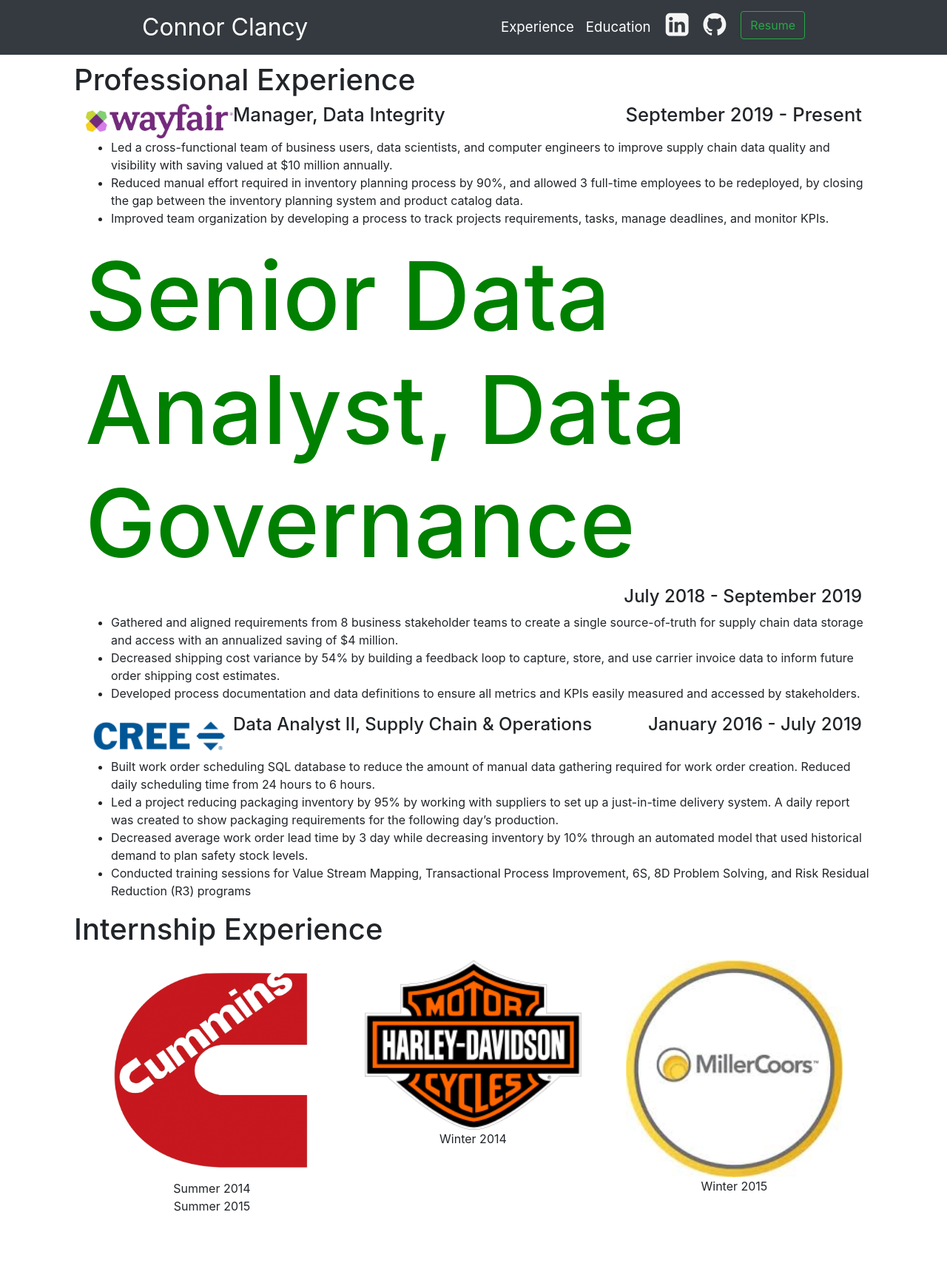
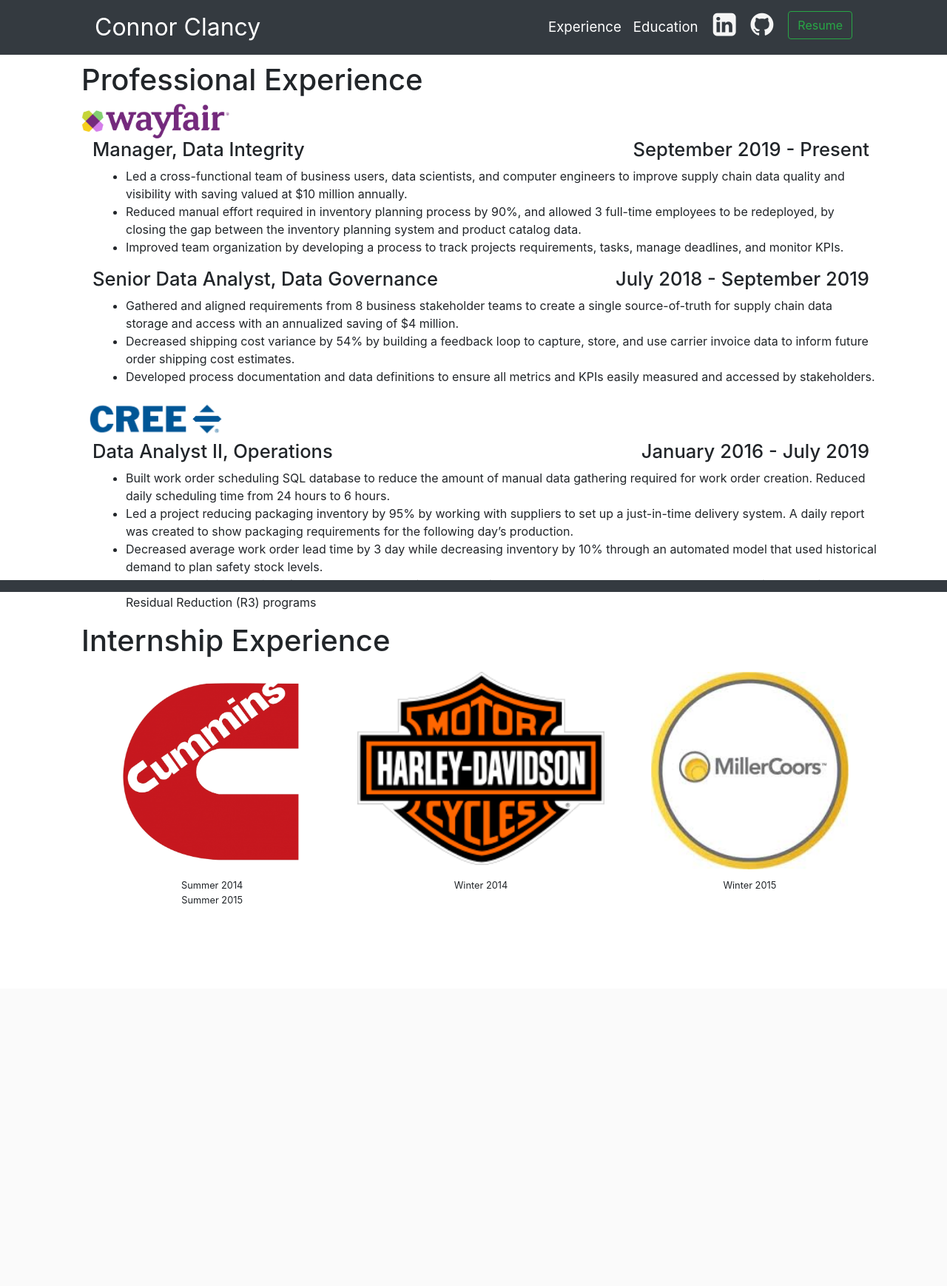
Before and after one commit to conclancy/connor-clancy.com, a Flask app: page /experience in a window 1280 px wide. Shown: the whole page at 74% size. After the commit the page ends 1221 px from the top, so only its background shows below. Run offline with Flask 2, Linux system fonts and the light colour scheme; some libraries are stand-ins or nearby versions.

Commit message:
added footer

```diff
--- a/app.py
+++ b/app.py
@@ -17,6 +17,8 @@
 @app.route('/style.css')
 def style():
     return url_for('static', 'style.css')
+    # required for browser to find the css file on the server
+    # https://flask.palletsprojects.com/en/1.1.x/quickstart/#static-files
 
 @app.route('/resume')
 def resume():
--- a/static/style.css
+++ b/static/style.css
@@ -1,5 +1,26 @@
 .experience-title{
-    font-size: 10vw;
+    font-size: 2vw;
     float: left;
-    color: green;
 }
+
+.experience-date{
+    font-size: 2vw;
+    float: right;
+}
+.experience-body{
+    margin-left: 20px;
+    margin-right: 5px;
+}
+
+.intern-date{
+    padding-top: 10px;
+    font-size: 1vw;
+    vertical-align: middle;
+    text-align: center;
+}
+
+.section-heading{
+    font-size: 3vw;
+    font-weight: bold;
+    margin-bottom: 10px;
+}
--- a/templates/experience.html
+++ b/templates/experience.html
@@ -2,18 +2,22 @@
 {% extends 'layout.html' %}
 
 {% block body %}
-<div class="container-fluid" style="padding-top: 10px; padding-bottom: 100px">
+<div class="container-fluid" style="padding-top: 10px; padding-bottom: 100px; margin-left: 10px; margin-right: 20px;">
     <h1>Professional Experience</h1>
-    <div class="container">
+    <div class="container-fluid" style="overflow: hidden">
+        <div class="row">
             <img class="float-left" style="width: 200px" src="../static/wayfair.png">
         </div>
-    <div class="clearfix"></div>
-    <div class="container-fluid">
-        <h4 class="float-left" style="font-size: 2vw;">Manager, Data Integrity</h4>
-        <h4 class="float-right" style="font-size: 2vw;">September 2019 - Present</h4>
+        <div class="row">
+            <div class="col">
+                <h4 class="experience-title">Manager, Data Integrity</h4>
             </div>
-    <div class="clearfix"></div>
-    <div style="margin-left: 10px; margin-right: 5px;">
+            <div class="col">
+                <h4 class="experience-date">September 2019 - Present</h4>
+            </div>
+        </div>
+        <div class="row">
+            <div class="experience-body">
                 <ul>
                     <li>
                         Led a cross-functional team of business users, data scientists, and computer engineers to improve supply chain data quality and visibility with saving valued at $10 million annually.
@@ -26,13 +30,17 @@
                     </li>
                 </ul>
             </div>
-    <div class="clearfix"></div>
-    <div class="container-fluid">
+        </div>
+        <div class="row">
+            <div class="col">
                 <h4 class="experience-title">Senior Data Analyst, Data Governance</h4>
-        <h4 class="float-right">July 2018 - September 2019</h4>
             </div>
-    <div class="clearfix"></div>
-    <div style="margin-left: 10px; margin-right: 5px;">
+            <div class="col">
+                <h4 class="experience-date">July 2018 - September 2019</h4>
+            </div>
+        </div>
+        <div class="row">
+            <div class="experience-body">
                 <ul>
                     <li>
                         Gathered and aligned requirements from 8 business stakeholder teams to create a single source-of-truth for supply chain data storage and access with an annualized saving of $4 million.
@@ -45,17 +53,20 @@
                     </li>
                 </ul>
             </div>
-    <div class="clearfix"></div>
-    <div class="container">
+        </div>
+        <div class="row">
             <img class="float-left" style="width: 200px" src="../static/cree_raw.png">
         </div>
-    <div class="clearfix"></div>
-    <div class="container-fluid">
-        <h4 class="float-left">Data Analyst II, Supply Chain & Operations</h4>
-        <h4 class="float-right">January 2016 - July 2019</h4>
+        <div class="row">
+            <div class="col">
+                <h4 class="experience-title">Data Analyst II, Operations</h4>
             </div>
-    <div class="clearfix"></div>
-    <div style="margin-left: 10px; margin-right: 5px;">
+            <div class="col">
+                <h4 class="experience-date">January 2016 - July 2019</h4>
+            </div>
+        </div>
+        <div class="row">
+            <div class="experience-body">
                 <ul>
                     <li>
                         Built work order scheduling SQL database to reduce the amount of manual data gathering required for work order creation. Reduced daily scheduling time from 24 hours to 6 hours.
@@ -71,33 +82,41 @@
                     </li>
                 </ul>
             </div>
-    <div class="clearfix"></div>
+        </div>
+    </div>
     <h1>Internship Experience</h1>
+    <!--https://getbootstrap.com/docs/4.0/layout/grid/-->
     <div class="container-fluid" style="border:1px; padding:10px; max-height: 350px; overflow: hidden">
-        <div class="container-fluid" style="float:left; width:33.3%; box-sizing:border-box;">
-            <div class="container-fluid" style="display: inline-block; vertical-align: top; text-align: center;">
-                <img style="width: 100%; margin:0 auto;", src="../static/cummins_raw.png">
-                <br>
+        <div class="row">
+            <div class="col" style="display: inline-block; vertical-align: top; text-align: center;">
+                <img style="width: 80%; margin:0 auto;", src="../static/cummins_raw.png">
+            </div>
+            <div class="col" style="display: inline-block; vertical-align: top; text-align: center;">
+                <img style="width: 100%; margin:0 auto;", src="../static/harley2.png">
+            </div>
+            <div class="col" style="display: inline-block; vertical-align: top; text-align: center;">
+                <img style="width: 80%; margin:0 auto;", src="../static/miller_raw.jpeg">
+            </div>
+        </div>
+        <div class="row">
+            <div class="col">
+                <div class="intern-date">
                     <a>Summer 2014</a>
                     <br>
                     <a>Summer 2015</a>
                 </div>
             </div>
-        <div class="container-fluid" style="float:left; width:33.3%; box-sizing:border-box;">
-            <div class="container-fluid" style="display: inline-block; text-align: center;">
-                <img style="width: 100%; margin:0 auto; vertical-align: center;", src="../static/harley2.png">
-                <br>
+            <div class="col">
+                <div class="intern-date">
                     <a>Winter 2014</a>
                 </div>
             </div>
-        <div class="container-fluid" style="float:left; width:33.3%; box-sizing:border-box;">
-            <div class="container-fluid" style="display: inline-block; vertical-align: middle; text-align: center;">
-                <img style="width: 100%; margin:0 auto;", src="../static/miller_raw.jpeg">
-                <br>
+            <div class="col">
+                <div class="intern-date">
                     <a>Winter 2015</a>
                 </div>
             </div>
         </div>
-    <div class="clearfix"></div>
+    </div>
 </div>
 {% endblock %}
--- /dev/null
+++ b/templates/includes/_footer.html
@@ -0,0 +1,10 @@
+<!DOCTYPE html>
+<nav class="navbar fixed-bottom navbar-dark bg-dark justify-content-center">
+<!--START
+    <ul class="nav navbar-nav justify-content-center">
+        <li class="nav-item active">
+            <a class="nav-link">&copy; 2020 Connor Clancy</a>
+        </li>
+    </ul>
+END-->
+  </nav>
--- a/templates/includes/_navbar.html
+++ b/templates/includes/_navbar.html
@@ -1,5 +1,5 @@
 <!DOCTYPE html>
-<nav class="navbar sticky-top navbar-expand-lg navbar-dark bg-dark" style="padding-left: 15%; padding-right: 15%;">
+<nav class="navbar sticky-top navbar-expand-lg navbar-dark bg-dark" style="padding-left: 10%; padding-right: 10%;">
     <a class="navbar-brand" href="/" style="font-size: 24pt;">Connor Clancy</a>
     <button class="navbar-toggler" type="button" data-toggle="collapse" data-target="#navbarNavDropdown" aria-controls="navbarNavDropdown" aria-expanded="false" aria-label="Toggle navigation">
       <span class="navbar-toggler-icon"></span>
@@ -20,7 +20,7 @@
 
         <!--logos https://www.w3schools.com/icons/fontawesome_icons_brand.asp-->
         <a href="https://www.linkedin.com/in/conclancy/" target="_blank">
-          <i class="fa fa-linkedin-square" target="_blank" style="font-size:36px; color:whitesmoke; padding-right: 20px"></i>
+          <i class="fa fa-linkedin-square" target="_blank" style="font-size:36px; color:whitesmoke; padding-right: 20px;"></i>
         </a>
         <a href="https://github.com/conclancy" target="_blank">
           <i class="fa fa-github" href="" style="font-size:36px; color:whitesmoke; padding-right: 20px"></i>
--- a/templates/layout.html
+++ b/templates/layout.html
@@ -6,7 +6,7 @@
         <title>Connor Clancy</title>
         <link rel="stylesheet" href = "https://stackpath.bootstrapcdn.com/bootstrap/4.5.0/css/bootstrap.min.css">
         <link rel="stylesheet" href="https://cdnjs.cloudflare.com/ajax/libs/font-awesome/4.7.0/css/font-awesome.min.css">
-        <link rel="stylesheet" type="text/css" href="../style.css">
+        <link rel="stylesheet" type="text/css" href="/static/style.css">
     </head>
     <body>
         {% include 'includes/_navbar.html' %}
@@ -14,6 +14,7 @@
         {% include 'includes/_messages.html' %}
         {% block body %} {% endblock %}
         </div>
+        {% include 'includes/_footer.html' %}
 
         <script src="https://code.jquery.com/jquery-3.2.1.slim.min.js" integrity="sha384-KJ3o2DKtIkvYIK3UENzmM7KCkRr/rE9/Qpg6aAZGJwFDMVNA/GpGFF93hXpG5KkN" crossorigin="anonymous"></script>
         <script src="https://cdnjs.cloudflare.com/ajax/libs/popper.js/1.12.9/umd/popper.min.js" integrity="sha384-ApNbgh9B+Y1QKtv3Rn7W3mgPxhU9K/ScQsAP7hUibX39j7fakFPskvXusvfa0b4Q" crossorigin="anonymous"></script>
```
Also changed, not shown: templates/education.html (+61 -20 lines), static/bootstrap.png (added), static/heroku.webp (added), static/python.jpg (added), static/python.png (added). Lines whose indentation alone changed are shown as unchanged.
